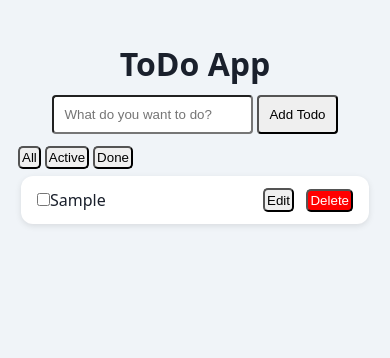
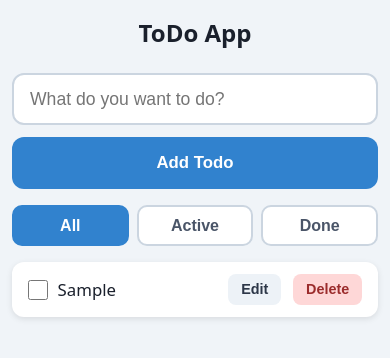
Before and after one commit to Tumelo-Tutubala/todo-app, a React (Vite) app in the folder todo-app/: page / in a window 390 px wide. Both pictures are taken after typing "Sample" into the empty fields and a click on the button "Add Todo". Shown: the top 358 px of the page. Built offline with nearby package versions, Linux system fonts and the light colour scheme.

Commit message:
Add styling

```diff
--- a/todo-app/src/index.css
+++ b/todo-app/src/index.css
@@ -1,4 +1,4 @@
-
+/* ---------- Base ---------- */
 * {
     box-sizing: border-box;
     margin: 0;
@@ -18,50 +18,90 @@ body {
     padding: 2rem 1rem;
 }
 
-.completed {
-    text-decoration: line-through;
-    color: #888;
+h1 {
+    text-align: center;
+    margin-bottom: 1.5rem;
 }
 
-h1{
-    text-align: center;
-    margin: 10px;
-}
-.TodoItem span {
-    overflow-wrap: anywhere;
+/* ---------- Form ---------- */
+.TodoForm {
+    display: flex;
+    gap: 0.75rem;
+    margin-bottom: 1rem;
 }
 
+.TodoForm input {
+    flex: 1;
+    min-width: 0;
+    min-height: 52px;
+    padding: 0.75rem 1rem;
+    border: 2px solid #cbd5e0;
+    border-radius: 12px;
+    font-size: 1.1rem;
+    outline: none;
+}
+
+.TodoForm input:focus {
+    border-color: #3182ce;
+    box-shadow: 0 0 0 3px rgba(49, 130, 206, 0.3);
+}
+
+.TodoForm button {
+    min-height: 52px;
+    padding: 0.75rem 1.5rem;
+    border: none;
+    border-radius: 12px;
+    background: #3182ce;
+    color: #fff;
+    font-size: 1.05rem;
+    font-weight: 600;
+    cursor: pointer;
+}
+
+.TodoForm button:hover {
+    background: #2b6cb0;
+}
+
+/* ---------- Filter buttons ---------- */
+.FilterButtons {
+    display: flex;
+    gap: 0.5rem;
+    margin-bottom: 1rem;
+}
+
+.FilterButtons button {
+    flex: 1;
+    padding: 0.6rem 1rem;
+    border: 2px solid #cbd5e0;
+    border-radius: 10px;
+    background: #fff;
+    color: #4a5568;
+    font-size: 1rem;
+    font-weight: 600;
+    cursor: pointer;
+}
+
+.FilterButtons button:hover {
+    background: #edf2f7;
+}
+
+.FilterButtons button.active {
+    background: #3182ce;
+    border-color: #3182ce;
+    color: #fff;
+}
+
+/* ---------- Task list ---------- */
 .TodoItem {
     display: flex;
     justify-content: space-between;
     align-items: center;
     gap: 0.75rem;
     background: #fff;
-        border-radius: 12px;
-        padding: 0.75rem 1rem;
-        box-shadow: 0 2px 6px rgba(0, 0, 0, 0.1);
-        margin: 5px;
-
-}
-
-.TodoItem label {
-    flex: 1;
-    min-width: 0;
-    /* without this, flex items refuse to shrink below their content */
-}
-
-.TodoItem button {
-    flex-shrink: 0;
-}
-
-.TodoItem input[type="text"],
-.TodoItem input:not([type]) {
-    flex: 1;
-    min-width: 0;
-}
-
-
-.TodoItem {
+    border-radius: 12px;
+    padding: 0.75rem 1rem;
+    margin-bottom: 0.75rem;
+    box-shadow: 0 2px 6px rgba(0, 0, 0, 0.1);
     transition: box-shadow 0.2s, transform 0.2s;
 }
 
@@ -69,48 +109,110 @@ h1{
     box-shadow: 0 6px 14px rgba(0, 0, 0, 0.15);
     transform: translateY(-2px);
 }
-.TodoForm{
-    justify-content: center;
-    align-items: center;
-    justify-items: center;
+
+.TodoItem label {
+    flex: 1;
+    min-width: 0;
+    /* lets long text shrink and wrap */
     display: flex;
-    gap: 4px;
-    margin-bottom: 10px;
+    align-items: flex-start;
+    gap: 0.6rem;
+    cursor: pointer;
 }
 
-.TodoForm button ,input{
-    padding: 10px;
-    border-radius: 4px;
-
+.TodoItem input[type="checkbox"] {
+    width: 20px;
+    height: 20px;
+    margin-top: 2px;
+    flex-shrink: 0;
+    cursor: pointer;
 }
 
-.TodoForm input:focus{
-    box-shadow: 0 2px 6px lightslategrey;
+.TodoItem span {
+    overflow-wrap: anywhere;
+    font-size: 1.05rem;
 }
 
-.FilterButtons button{
-    margin: 2px;
-    padding: 2px;
-    border-radius: 5px;
+.TodoItem .completed {
+    text-decoration: line-through;
+    color: #a0aec0;
 }
 
-
-.FilterButtons button:hover{
-    background-color: lightcyan;
-    color: grey;
-    box-shadow: 0 2px 6px lightslategrey;
-    padding:2.5px;
-
+/* edit mode input */
+.TodoItem input:not([type]) {
+    flex: 1;
+    min-width: 0;
+    padding: 0.5rem 0.75rem;
+    border: 2px solid #cbd5e0;
+    border-radius: 8px;
+    font-size: 1rem;
+    outline: none;
 }
 
-.TodoItem .delete{
-    background-color: red;
-    color: white;
-    border-radius: 5px;
-    padding: 2px;
+.TodoItem input:not([type]):focus {
+    border-color: #3182ce;
 }
 
-.TodoItem button{
-    border-radius: 5px;
-        padding: 2.5px;
+/* task buttons */
+.TodoItem button {
+    flex-shrink: 0;
+    padding: 0.45rem 0.8rem;
+    border: none;
+    border-radius: 8px;
+    background: #edf2f7;
+    color: #2d3748;
+    font-size: 0.9rem;
+    font-weight: 600;
+    cursor: pointer;
 }
+
+.TodoItem button:hover {
+    background: #e2e8f0;
+}
+
+.TodoItem button:last-child {
+    background: #fed7d7;
+    color: #9b2c2c;
+}
+
+.TodoItem button:last-child:hover {
+    background: #feb2b2;
+}
+
+/* empty state */
+.empty {
+    text-align: center;
+    color: #718096;
+    padding: 2rem 0;
+}
+
+/* ---------- Keyboard focus ---------- */
+button:focus-visible,
+input[type="checkbox"]:focus-visible {
+    outline: 3px solid rgba(49, 130, 206, 0.6);
+    outline-offset: 2px;
+}
+
+/* ---------- Phones ---------- */
+@media (max-width: 480px) {
+    .App {
+        padding: 1rem 0.75rem;
+    }
+
+    h1 {
+        font-size: 1.5rem;
+    }
+
+    .TodoForm {
+        flex-direction: column;
+    }
+
+    .TodoForm input,
+    .TodoForm button {
+        width: 100%;
+    }
+
+    .TodoItem {
+        flex-wrap: wrap;
+    }
+}
```
Also changed, not shown: 1 other file (tests, documents, lock files or other folders).
